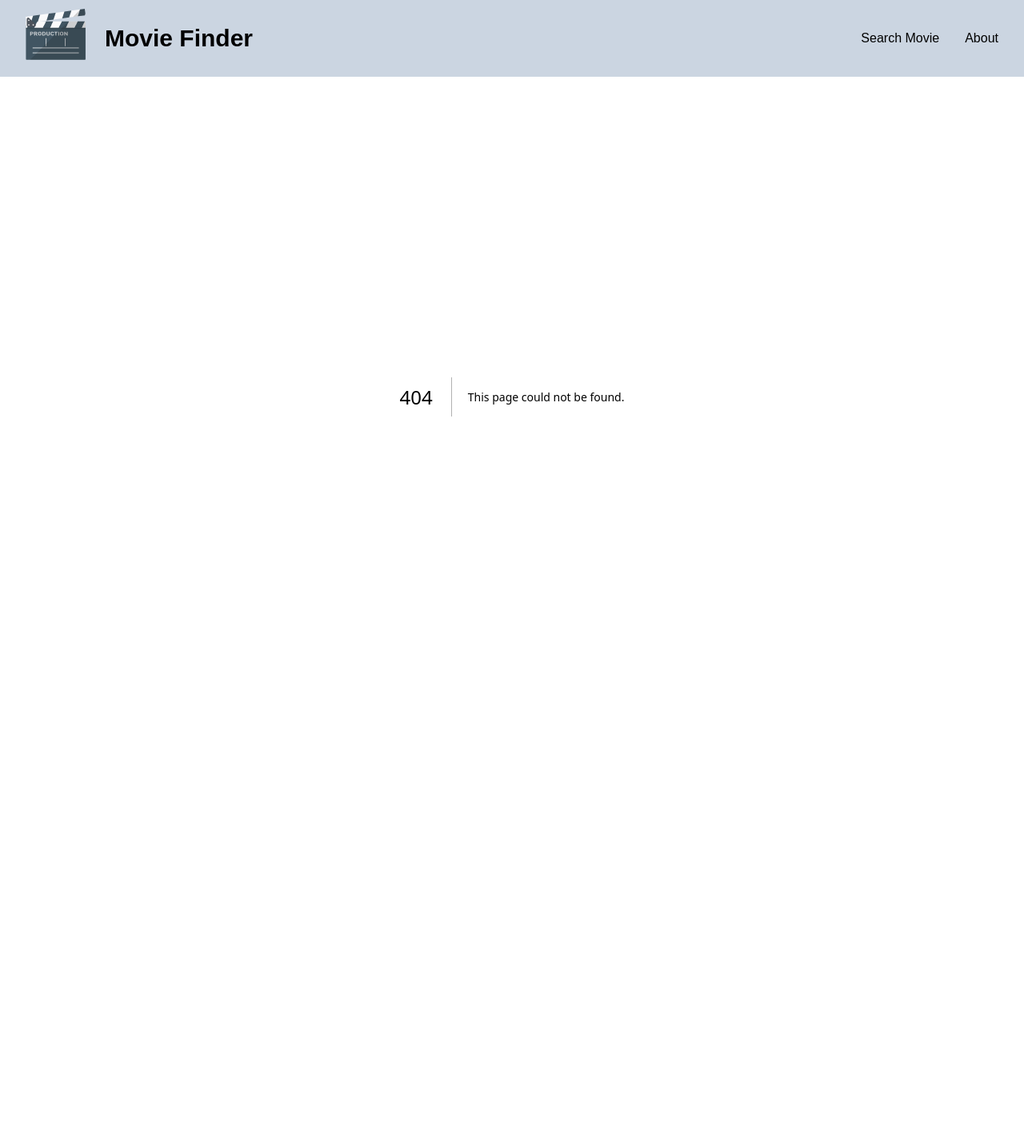
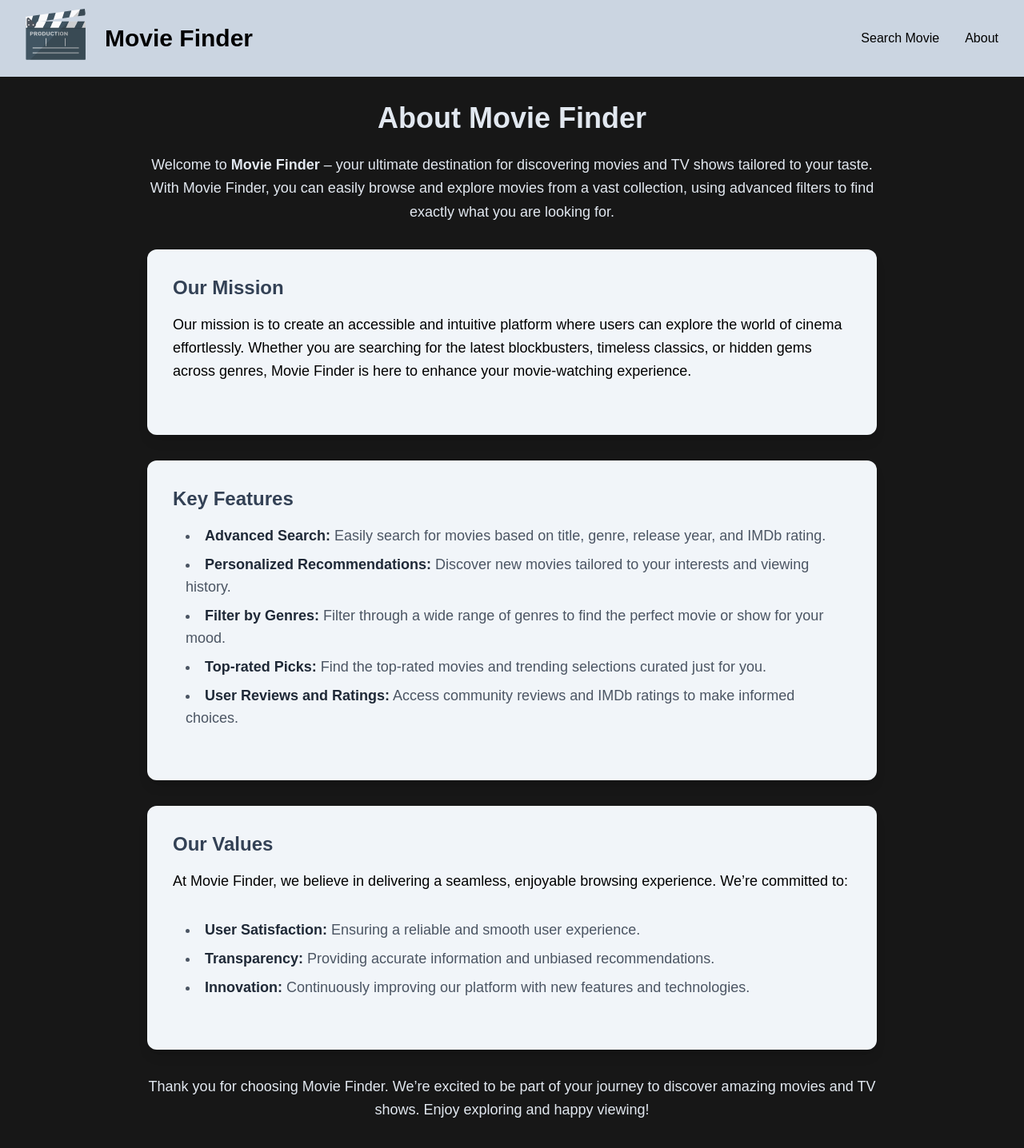
Before and after one commit to HarrySidhu1815/Search_Engine_Movies, a Next.js app in the folder movies_search_engine/: page /about in a window 1280 px wide. Before the commit this address had no page. Shown: the top 1436 px of the page at 80% size. Before the commit the page ends 896 px from the top, so only its background shows below. Built offline with nearby package versions, Linux system fonts and the light colour scheme.

Commit message:
about page added

```diff
--- /dev/null
+++ b/movies_search_engine/app/about/page.js
@@ -0,0 +1,83 @@
+import React from "react";
+
+export default function About() {
+  return (
+    <div className="about-page p-6">
+      <h1 className="text-4xl font-bold mb-6 text-center">
+        About Movie Finder
+      </h1>
+
+      <p className="text-xl text-slate-200  text-center mb-8 w-3/4 mx-auto">
+        Welcome to <strong>Movie Finder</strong> – your ultimate destination for
+        discovering movies and TV shows tailored to your taste. With Movie
+        Finder, you can easily browse and explore movies from a vast collection,
+        using advanced filters to find exactly what you are looking for.
+      </p>
+
+      <section className="bg-slate-100 p-8 rounded-xl shadow-lg mb-8 w-3/4 mx-auto">
+        <h2 className="text-3xl font-semibold mb-4">Our Mission</h2>
+        <p className="text-lg text-black">
+          Our mission is to create an accessible and intuitive platform where
+          users can explore the world of cinema effortlessly. Whether you are
+          searching for the latest blockbusters, timeless classics, or hidden
+          gems across genres, Movie Finder is here to enhance your
+          movie-watching experience.
+        </p>
+      </section>
+
+      <section className="bg-slate-100 p-8 rounded-xl shadow-lg mb-8 w-3/4 mx-auto">
+        <h2 className="text-3xl font-semibold mb-4">Key Features</h2>
+        <ul className="list-disc list-inside text-lg">
+          <li>
+            <strong>Advanced Search:</strong> Easily search for movies based on
+            title, genre, release year, and IMDb rating.
+          </li>
+          <li>
+            <strong>Personalized Recommendations:</strong> Discover new movies
+            tailored to your interests and viewing history.
+          </li>
+          <li>
+            <strong>Filter by Genres:</strong> Filter through a wide range of
+            genres to find the perfect movie or show for your mood.
+          </li>
+          <li>
+            <strong>Top-rated Picks:</strong> Find the top-rated movies and
+            trending selections curated just for you.
+          </li>
+          <li>
+            <strong>User Reviews and Ratings:</strong> Access community reviews
+            and IMDb ratings to make informed choices.
+          </li>
+        </ul>
+      </section>
+
+      <section className="bg-slate-100 p-8 rounded-xl shadow-lg mb-8 w-3/4 mx-auto">
+        <h2 className="text-3xl font-semibold mb-4">Our Values</h2>
+        <p className="text-lg mb-4 text-black">
+          At Movie Finder, we believe in delivering a seamless, enjoyable
+          browsing experience. We’re committed to:
+        </p>
+        <ul className="list-disc list-inside text-lg">
+          <li>
+            <strong>User Satisfaction:</strong> Ensuring a reliable and smooth
+            user experience.
+          </li>
+          <li>
+            <strong>Transparency:</strong> Providing accurate information and
+            unbiased recommendations.
+          </li>
+          <li>
+            <strong>Innovation:</strong> Continuously improving our platform
+            with new features and technologies.
+          </li>
+        </ul>
+      </section>
+
+      <p className="text-lg text-center mb-8 w-3/4 mx-auto text-slate-200">
+        Thank you for choosing Movie Finder. We’re excited to be part of your
+        journey to discover amazing movies and TV shows. Enjoy exploring and
+        happy viewing!
+      </p>
+    </div>
+  );
+}
--- a/movies_search_engine/app/globals.css
+++ b/movies_search_engine/app/globals.css
@@ -20,3 +20,45 @@ body {
   font-family: Arial, Helvetica, sans-serif;
   background-color: #ffffff;
 }
+
+/* About Page Styling */
+.about-page {
+  padding: 2rem;
+  color: var(--background);
+  background-color: var(--foreground);
+}
+
+.about-page h1 {
+  @apply text-4xl font-bold mb-6 text-center text-slate-200;
+}
+
+.about-page h2 {
+  @apply text-2xl font-semibold mb-4 text-slate-700;
+}
+
+.about-page p {
+  @apply text-lg leading-relaxed mb-8;
+}
+
+/* Section Background and Layout */
+.about-page .section-container {
+  @apply bg-slate-100 p-8 rounded-xl shadow-lg mb-6;
+}
+
+.about-page .highlight {
+  @apply text-center text-xl mb-8 text-slate-800;
+  line-height: 1.8;
+}
+
+/* List Styling */
+.about-page ul {
+  @apply list-disc list-inside text-lg text-gray-600 pl-4 mb-8;
+}
+
+.about-page ul li {
+  @apply mb-2;
+}
+
+.about-page ul li strong {
+  @apply text-gray-800;
+}
--- a/movies_search_engine/components/filter-category.js
+++ b/movies_search_engine/components/filter-category.js
@@ -3,6 +3,8 @@ import DropArrow from './icons/DropArrow'
 
 export default function FilterCategory({filter}) {
     const [showFilters, setShowFilters] = useState(false)
+    let options = []
+
   return (
     <>
     <div onClick={() => {setShowFilters(!showFilters)}} className='flex font-medium flex-row justify-between cursor-pointer mb-2 px-4 text-xl hover:bg-slate-100'>
```
